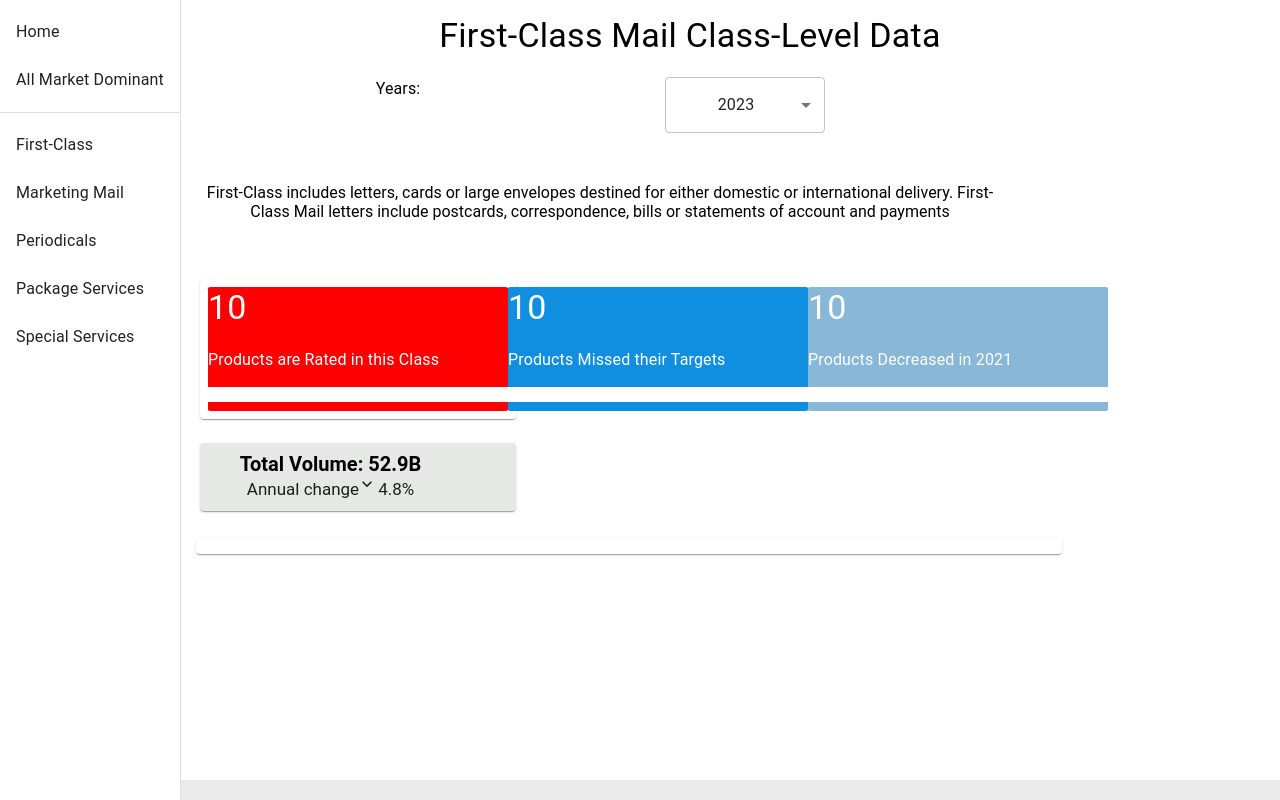
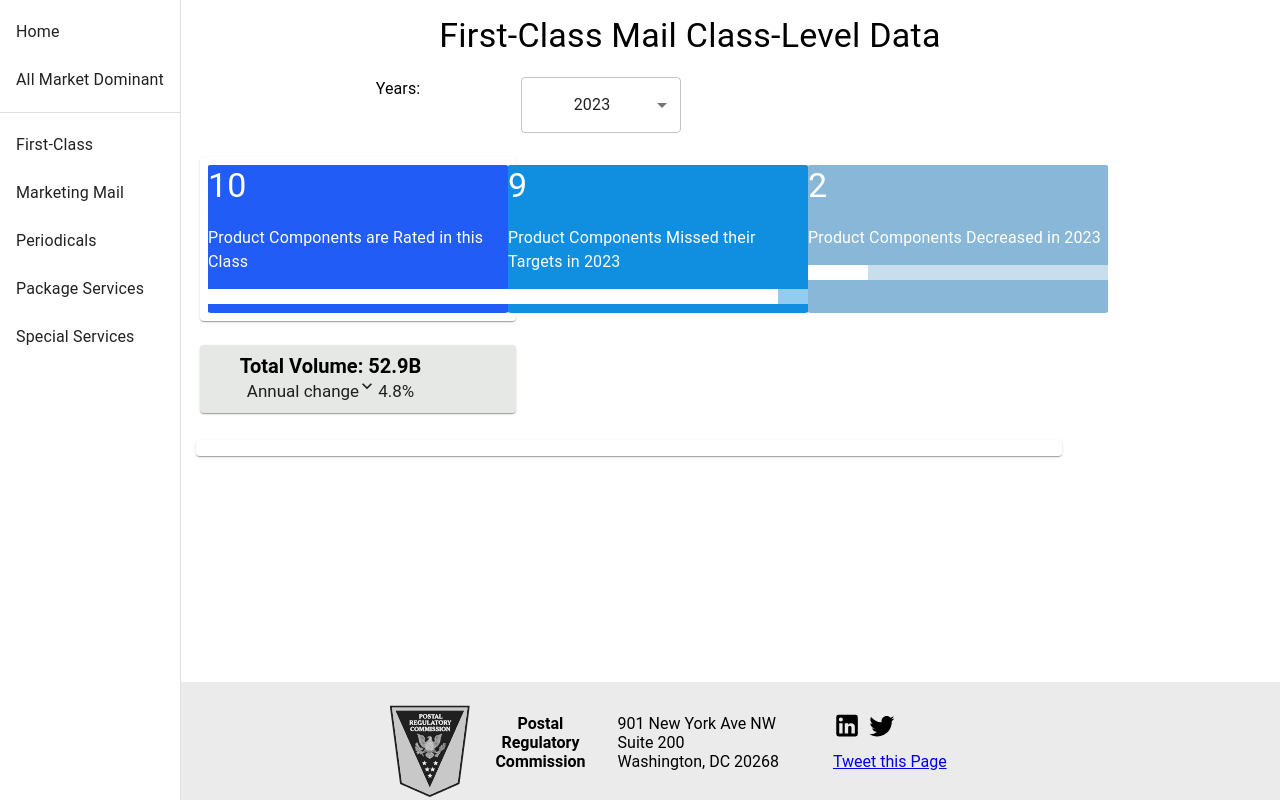
Before and after one commit to matt-ashford/matt-ashford.github.io, a React (Create React App) app: page /first-class in a window 1280 px wide. Shown: the top 800 px of the page. Built offline with nearby package versions, Linux system fonts and the light colour scheme.

Commit message:
count table functioning

```diff
--- a/src/DashComponents/UIBits/UIBits.module.css
+++ b/src/DashComponents/UIBits/UIBits.module.css
@@ -6,7 +6,7 @@
   /* margin-left: -16rem; */
   width: 10rem;
   font-size: large;
-  margin-left: -4rem;
+  margin-left: -15rem;
   /* background-color: blue; */
 }
 
@@ -19,5 +19,6 @@
   margin-right: -20rem;
   font-size: larger;
   margin-top: 0.5rem;
-  /* margin-left: -2rem; */
+  margin-left: -2rem;
+  /* margin-left: -10rem; */
 }
--- a/src/DashComponents/UIBits/YearDropdown.jsx
+++ b/src/DashComponents/UIBits/YearDropdown.jsx
@@ -10,15 +10,27 @@ import { extractYearsFromAnnual } from "../../DataManipulation/extractYearsFromA
 export const YearDropdown = (props) => {
   const { propData, selectedYear, changeYearSelected } = props;
 
-  const [dropdownData, setDropdownData] = useState([]);
-  // const [selectedYear, setSelectedYear] = useState(2023);
+  const [dropdownData, setDropdownData] = useState([2023]);
+
+  useEffect(() => {
+    const yearsArray = extractYearsFromAnnual(propData);
+    const yearsArray_dropMin = dropMin(yearsArray);
+    setDropdownData(yearsArray_dropMin);
+    console.log(yearsArray_dropMin);
+  }, [propData, selectedYear]);
 
   useEffect(() => {
     const yearsArray = extractYearsFromAnnual(propData);
     setDropdownData(yearsArray);
-  }, [propData, selectedYear]);
+  }, []);
 
   const inputRef = useRef();
+
+  function dropMin(list) {
+    const min = Math.min(...list);
+    const rez = list.filter((item) => item !== min);
+    return rez;
+  }
 
   const menuItems = dropdownData.map((el, ind) => (
     <MenuItem
@@ -42,7 +54,7 @@ export const YearDropdown = (props) => {
           <FormControl className={styles.formControl}>
             <Select
               className={styles.dropdownSelect}
-              value={selectedYear}
+              value={`${selectedYear}`}
               labelId="demo-simple-select-label"
               id="demo-simple-select"
               onChange={changeYearSelected}
--- a/src/DashComponents/UIBits/productCountTable/ProductCountTable.jsx
+++ b/src/DashComponents/UIBits/productCountTable/ProductCountTable.jsx
@@ -1,41 +1,38 @@
 import Container from "@material-ui/core/Container";
 import Typography from "@material-ui/core/Typography";
-import { createCellData } from "./countTableDataFilter";
+import { countTableDataFilter } from "./countTableDataFilter";
 import ProductCountBar from "./ProductCountBar";
 import styles from "./ProductCountTableStyles.module.css";
 import Stack from "@mui/material/Stack";
 
+import { filterAnnualComparison } from "../../../DataManipulation/filterAnnualComparison";
+
 import { useEffect, useState } from "react";
 
 export const ProductCountTable = (props) => {
-  const { propData } = props;
+  const { propData, selectedYear, mailClassName } = props;
 
-  const [data, setData] = useState(propData);
+  const [cellData, setCellData] = useState(
+    countTableDataFilter(propData, selectedYear)
+  );
 
   useEffect(() => {
-    setData(propData);
-  }, [propData, data]);
+    const filtData = filterAnnualComparison(
+      mailClassName,
+      selectedYear,
+      propData
+    );
+    setCellData(countTableDataFilter(filtData, selectedYear));
+  }, [propData]);
 
-  useEffect(() => {
-    setData(propData);
-  }, []);
-
-  function productOrComponent(data) {
-    const secondRowValues = Object.values(propData[1]);
-
-    const isFirstClass = secondRowValues.includes("First Class Mail");
+  function productOrComponent(mc) {
+    const isFirstClass = mc == "First Class Mail";
 
     if (isFirstClass) {
       return "Product Components";
     }
     return "Products";
   }
-
-  const cellData = createCellData(data);
-
-  const maxYear = data.reduce((maxSoFar, row) => {
-    return row.fy > maxSoFar ? row.fy : maxSoFar;
-  }, 0);
 
   return (
     <>
@@ -54,7 +51,7 @@ export const ProductCountTable = (props) => {
           </Typography>
           <br></br>
           <Typography align="left" className={styles.tableText}>
-            {productOrComponent(data)} are Rated in this Class
+            {productOrComponent(mailClassName)} are Rated in this Class
           </Typography>
 
           <ProductCountBar
@@ -77,7 +74,8 @@ export const ProductCountTable = (props) => {
           </Typography>
           <br></br>
           <Typography align="left" className={styles.tableText}>
-            {productOrComponent(data)} Missed their Targets
+            {productOrComponent(mailClassName)} Missed their Targets in{" "}
+            {selectedYear}
           </Typography>
           <ProductCountBar
             totalProductCount={cellData.productCount}
@@ -96,7 +94,7 @@ export const ProductCountTable = (props) => {
           <br></br>
 
           <Typography align="left" className={styles.tableText}>
-            {productOrComponent(data)} Decreased in {maxYear}
+            {productOrComponent(mailClassName)} Decreased in {selectedYear}
           </Typography>
           <ProductCountBar
             totalProductCount={cellData.productCount}
--- a/src/DashComponents/UIBits/productCountTable/ProductCountTableStyles.module.css
+++ b/src/DashComponents/UIBits/productCountTable/ProductCountTableStyles.module.css
@@ -6,13 +6,10 @@
   /* background-color: #225cf6; Use a CSS variable */
   border-radius: 1%;
   justify-content: left;
-  padding-left: 5%; /* Positive value for padding */
+  /* padding-left: 5%; */
   padding-right: 0;
 }
 
-#broh {
-  background-color: red;
-}
 .tableTextNumber {
   color: white;
 }
--- a/src/DashComponents/UIBits/productCountTable/countTableDataFilter.js
+++ b/src/DashComponents/UIBits/productCountTable/countTableDataFilter.js
@@ -1,17 +1,16 @@
-export const createCellData = (inputData) => {
+export const countTableDataFilter = (inputData, inputFy) => {
+  if (typeof inputData === "undefined") {
+    return inputData;
+  }
+
   const inputDataMailClass = inputData[0].mail_class;
 
   if (inputDataMailClass == "First Class") {
     inputData = filterProdsFistClass(inputData);
   }
 
-  //   console.log(inputData);
+  const singleYearOfData = inputData.filter((row) => row.fy === inputFy);
 
-  const maxYear = inputData.reduce((maxSoFar, row) => {
-    return row.fy > maxSoFar ? row.fy : maxSoFar;
-  }, 0);
-
-  const singleYearOfData = inputData.filter((row) => row.fy === maxYear);
   const productCount = singleYearOfData.length;
 
   const missedTarget = singleYearOfData.reduce((countSoFar, currentRow) => {
@@ -21,7 +20,8 @@ export const createCellData = (inputData) => {
   }, 0);
 
   const decreasedCount = singleYearOfData.reduce((decSoFar, currentRow) => {
-    return decreasedThisYear(inputData, currentRow.product_id, maxYear)
+    // return decreasedThisYear(inputData, currentRow.product_id, maxYear)
+    return decreasedThisYear(inputData, currentRow.product_id, inputFy)
       ? ++decSoFar
       : decSoFar;
   }, 0);
@@ -32,16 +32,14 @@ export const createCellData = (inputData) => {
     decreasedCount: decreasedCount,
   };
 
-  //   console.log("frm prod count", rez);
-
   return rez;
 };
 
-function decreasedThisYear(inputData, productId, maxFY) {
+function decreasedThisYear(inputData, productId, inputFy) {
   const thisProduct = inputData.filter((row) => row.product_id === productId);
-  const thisYearScore = thisProduct.filter((row) => row.fy === maxFY)[0]
+  const thisYearScore = thisProduct.filter((row) => row.fy === inputFy)[0]
     .pct_on_time;
-  const lastYearScore = thisProduct.filter((row) => row.fy === maxFY - 1)[0]
+  const lastYearScore = thisProduct.filter((row) => row.fy === inputFy - 1)[0]
     .pct_on_time;
   return thisYearScore < lastYearScore;
 }
--- a/src/DataManipulation/filterAnnualComparison.js
+++ b/src/DataManipulation/filterAnnualComparison.js
@@ -10,7 +10,9 @@ export const filterAnnualComparison = (mailClass, fyInput, dataset) => {
   }
   let keepYears = [fyInput, comparisonYear];
 
-  const rez = dataset.filter(
+  let rez = {};
+
+  rez = dataset.filter(
     (row) => keepYears.includes(row.fy) && row.mail_class === filterClassName
   );
 
--- a/src/mailClassComponents/MailClassPage.jsx
+++ b/src/mailClassComponents/MailClassPage.jsx
@@ -35,7 +35,7 @@ export const MailClassPage = (props) => {
 
   useEffect(() => {
     setSelectedProductId(0);
-    setSelectedProductId(2023);
+    // setSelectedProductId(2023);
   }, []);
 
   useEffect(() => {
@@ -50,7 +50,7 @@ export const MailClassPage = (props) => {
   }
 
   function changeYearSelected(e) {
-    console.log(e.target.value);
+    // console.log(e.target.value);
     // setSelectedYear(e.target.id);
     setSelectedYear(e.target.value);
   }
@@ -104,7 +104,7 @@ export const MailClassPage = (props) => {
                 mailClass={mailClassName}
               />
             </Paper> */}
-            <MailClassDef mailClass={mailClassName} />
+            {/* <MailClassDef mailClass={mailClassName} /> */}
           </Grid>
 
           <Grid item xs={3} float="left">
@@ -113,7 +113,11 @@ export const MailClassPage = (props) => {
                 <Paper className={classes.paper}>
                   <div>
                     {" "}
-                    <ProductCountTableData propData={annualDataClass} />{" "}
+                    <ProductCountTableData
+                      propData={joinedData}
+                      selectedYear={selectedYear}
+                      mailClassName={mailClassName}
+                    />{" "}
                   </div>
                 </Paper>
               </Grid>
```
